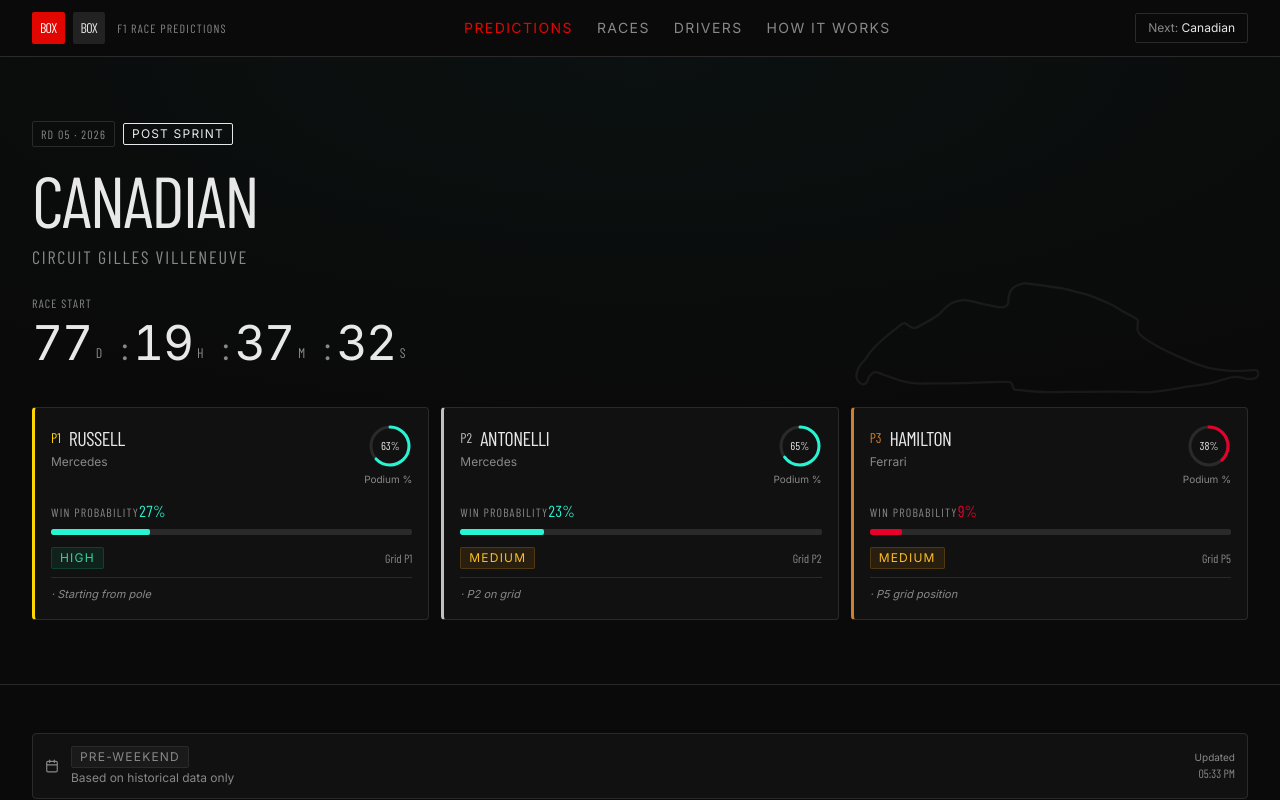
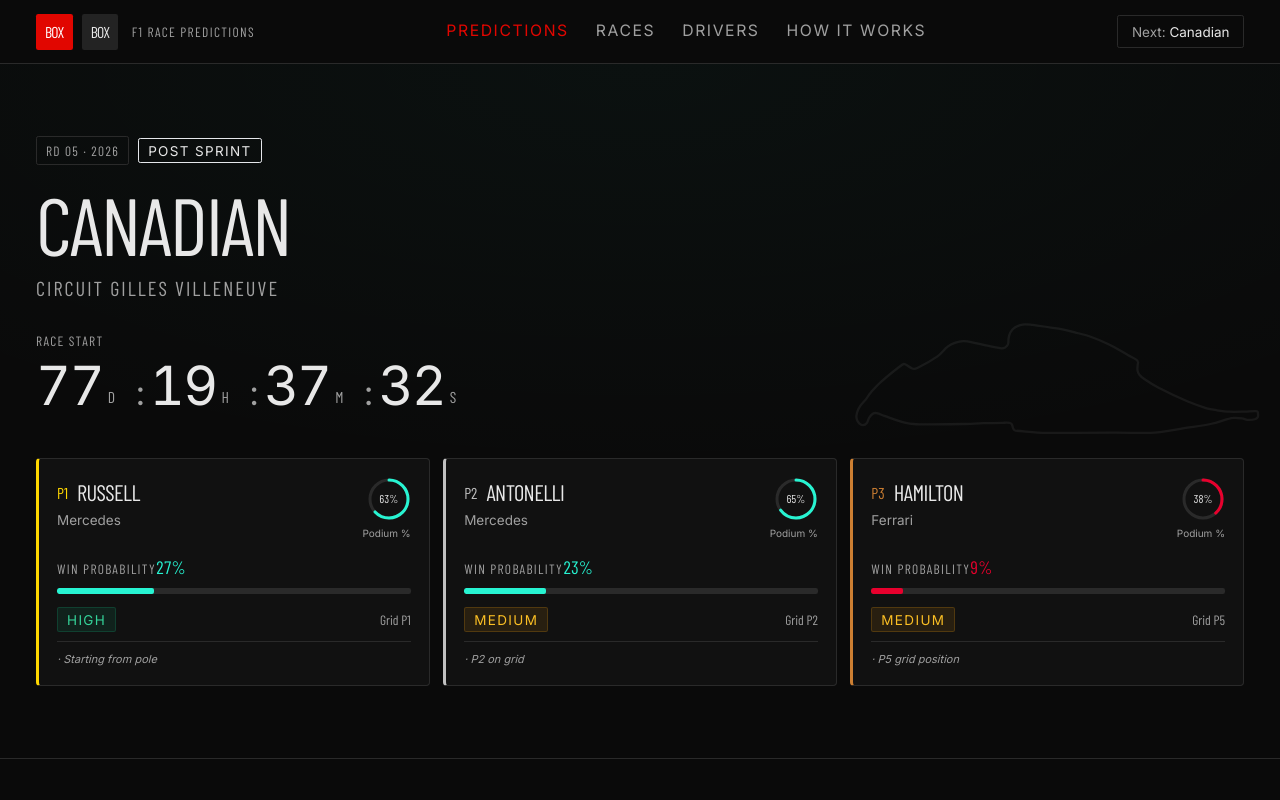
Before and after one commit to moukthika-gunapaneedu/box-box, a Next.js app in the folder f1-predictor/frontend/: page / in a window 1280 px wide. Shown: the top 800 px of the page. Built offline with nearby package versions, Linux system fonts and the light colour scheme; a web font is replaced by a local one.

Commit message:
style: increase base font size to 18px and lighten muted text for readability

```diff
--- a/f1-predictor/frontend/src/app/globals.css
+++ b/f1-predictor/frontend/src/app/globals.css
@@ -11,7 +11,7 @@
   --border: #2A2A2A;
   --f1-red: #E10600;
   --platinum: #E8E8E8;
-  --muted: #888888;
+  --muted: #A0A0A0;
   --gold: #FFD700;
   --silver: #C0C0C0;
   --bronze: #CD7F32;
@@ -26,6 +26,7 @@
 html {
   scroll-behavior: smooth;
   color-scheme: dark;
+  font-size: 112.5%; /* 18px base — scales all rem values up ~12.5% */
 }
 
 body {
--- a/f1-predictor/frontend/tailwind.config.ts
+++ b/f1-predictor/frontend/tailwind.config.ts
@@ -15,7 +15,7 @@
         border: "#2A2A2A",
         "f1-red": "#E10600",
         platinum: "#E8E8E8",
-        muted: "#888888",
+        muted: "#A0A0A0",
         gold: "#FFD700",
         silver: "#C0C0C0",
         bronze: "#CD7F32",
```
